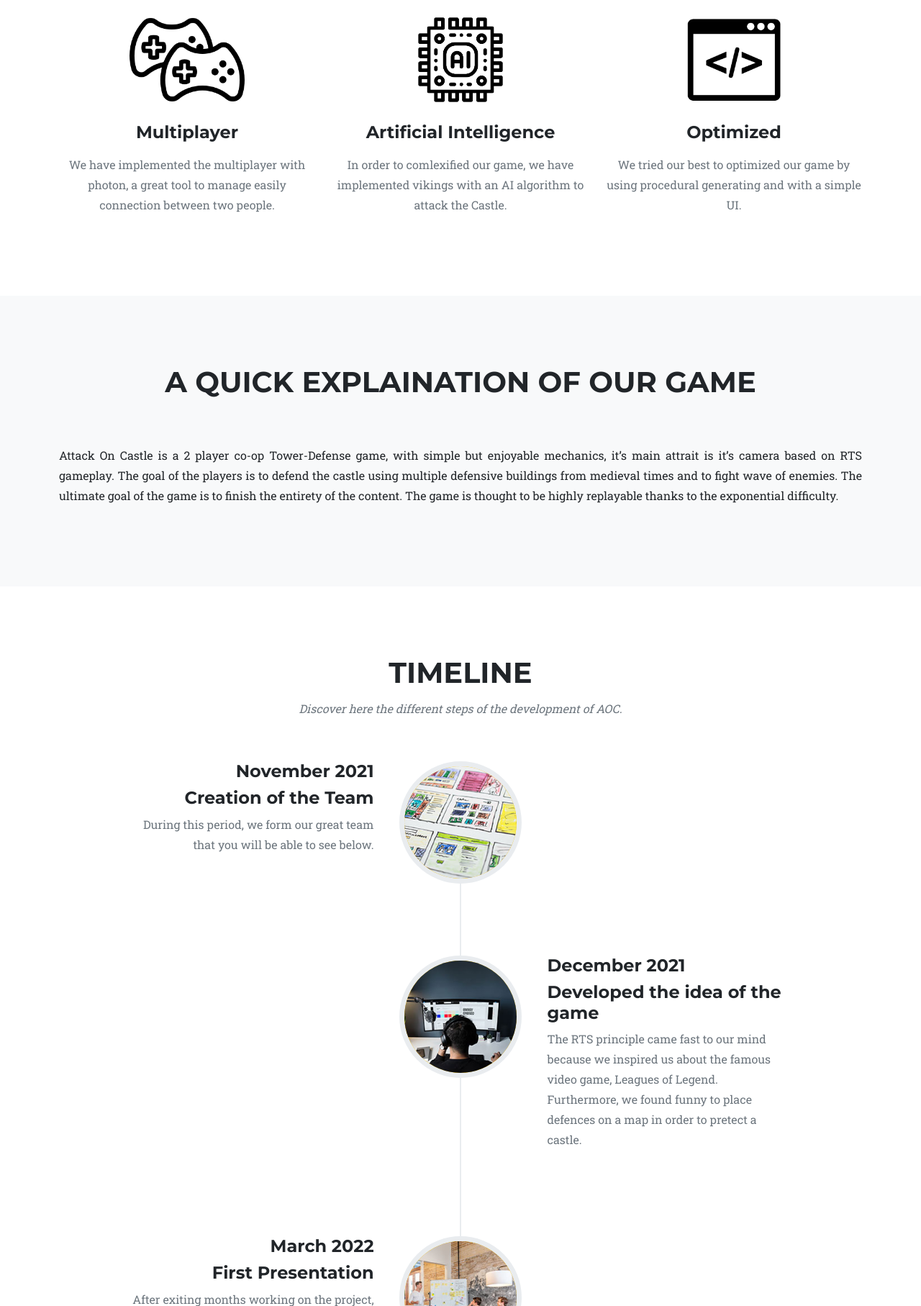
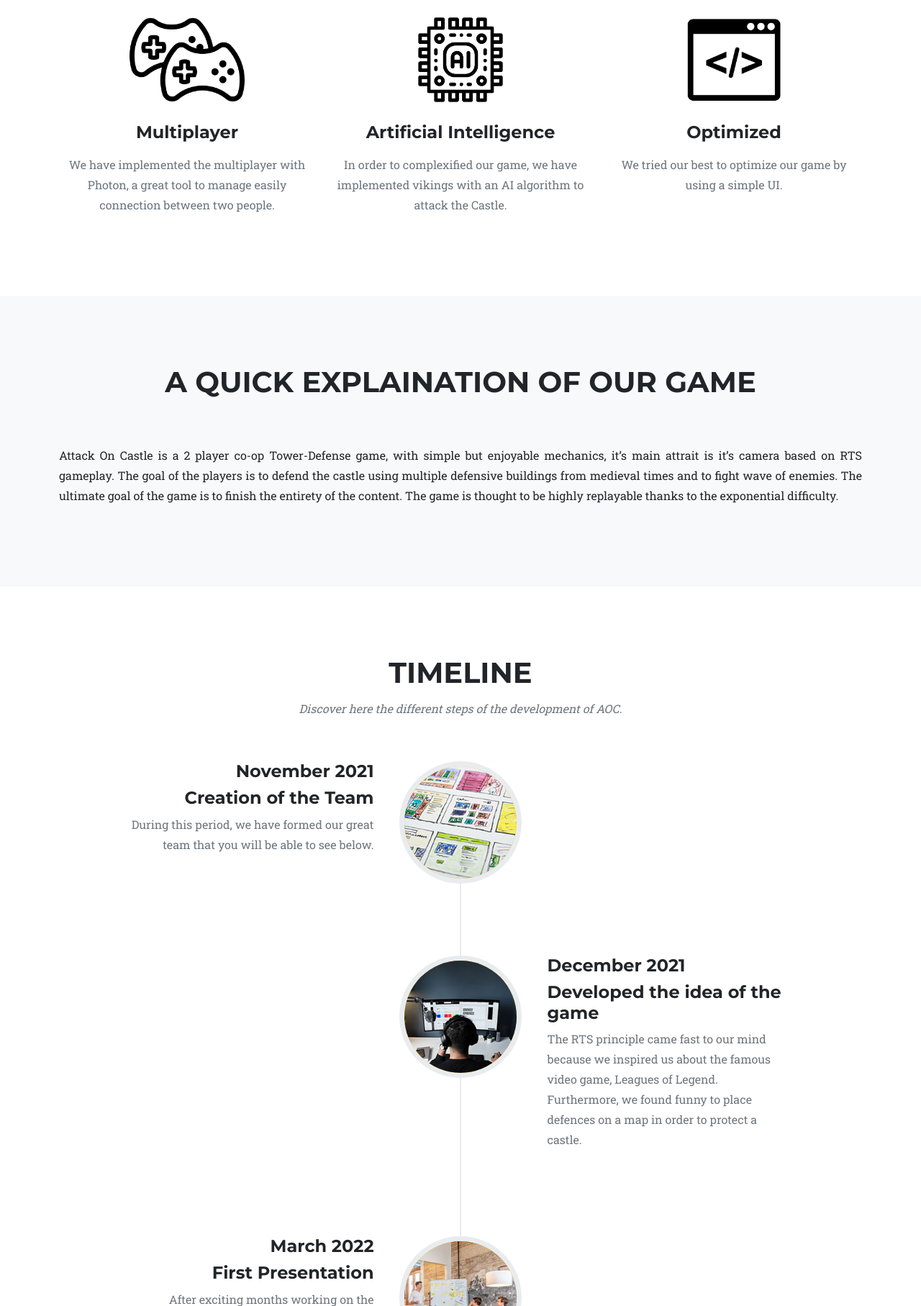
Before and after one commit to aygoun/Attack-On-Castle-Web, a plain HTML site: page index.html in a window 1280 px wide. Shown: the part 985-2800 px from the top of the page at 72% size. Drawn offline with nearby package versions, Linux system fonts and the light colour scheme.

Commit message:
Final version

```diff
--- a/index.html
+++ b/index.html
@@ -64,6 +64,7 @@
               <a class="nav-link" href="#timeline">Timeline</a>
             </li>
             <li class="nav-item"><a class="nav-link" href="#team">Team</a></li>
+            <li class="nav-item"><a class="nav-link" target="_blank" href="https://dtb-tracking.vercel.app/">Track</a></li>
             <li class="nav-item">
               <a class="nav-link" href="assets/game/AOC.exe"
                 ><button
@@ -123,7 +124,7 @@
             </span>
             <h4 class="my-3">Multiplayer</h4>
             <p class="text-muted">
-              We have implemented the multiplayer with photon, a great tool to
+              We have implemented the multiplayer with Photon, a great tool to
               manage easily connection between two people.
             </p>
           </div>
@@ -136,8 +137,7 @@
             </span>
             <h4 class="my-3">Artificial Intelligence</h4>
             <p class="text-muted">
-              In order to comlexified our game, we have implemented vikings with
-              an AI algorithm to attack the Castle.
+              In order to complexified our game, we have implemented vikings with an AI algorithm to attack the Castle.
             </p>
           </div>
           <div class="col-md-4">
@@ -149,8 +149,7 @@
             </span>
             <h4 class="my-3">Optimized</h4>
             <p class="text-muted">
-              We tried our best to optimized our game by using procedural
-              generating and with a simple UI.
+              We tried our best to optimize our game by using a simple UI.
             </p>
           </div>
         </div>
@@ -205,8 +204,7 @@
               </div>
               <div class="timeline-body">
                 <p class="text-muted">
-                  During this period, we form our great team that you will be
-                  able to see below.
+                  During this period, we have formed our great team that you will be able to see below.
                 </p>
               </div>
             </div>
@@ -228,7 +226,7 @@
                 <p class="text-muted">
                   The RTS principle came fast to our mind because we inspired us
                   about the famous video game, Leagues of Legend. Furthermore,
-                  we found funny to place defences on a map in order to pretect
+                  we found funny to place defences on a map in order to protect
                   a castle.
                 </p>
               </div>
@@ -249,7 +247,7 @@
               </div>
               <div class="timeline-body">
                 <p class="text-muted">
-                  After exiting months working on the project, we finally had
+                  After exciting months working on the project, we finally had
                   the opportunity to share it in front of an alogorithm teatcher
                   of EPITA.
                 </p>
@@ -272,8 +270,8 @@
               <div class="timeline-body">
                 <p class="text-muted">
                   After we really wanted to deepen our game by implementing
-                  great features such that levels, a nice UI for the confort of
-                  the player and many more.
+                  great features such that levels, a nice UI for the comfort of
+                  the player.
                 </p>
               </div>
             </div>
```
